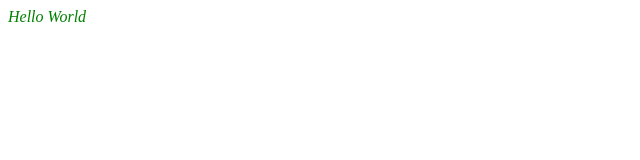
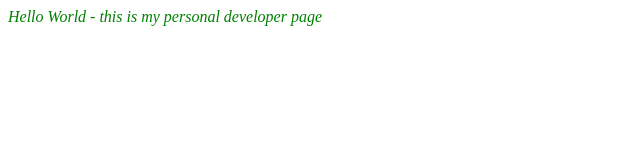
Before and after one commit to soleman16/soleman16.github.io, a plain HTML site: page index.html in a window 1280 px wide. Shown: the whole page, without its empty margins (0-640 px from the left). Drawn offline with Linux system fonts and the light colour scheme.

Commit message:
updated my page so that it provides more details

```diff
--- a/index.html
+++ b/index.html
@@ -6,6 +6,6 @@
     <link rel="stylesheet" type="text/css" media="screen" href="main.css" />
 </head>
 <body>
-    <p class="christmas">Hello World</p>
+    <p class="christmas">Hello World - this is my personal developer page</p>
 </body>
 </html>
```
